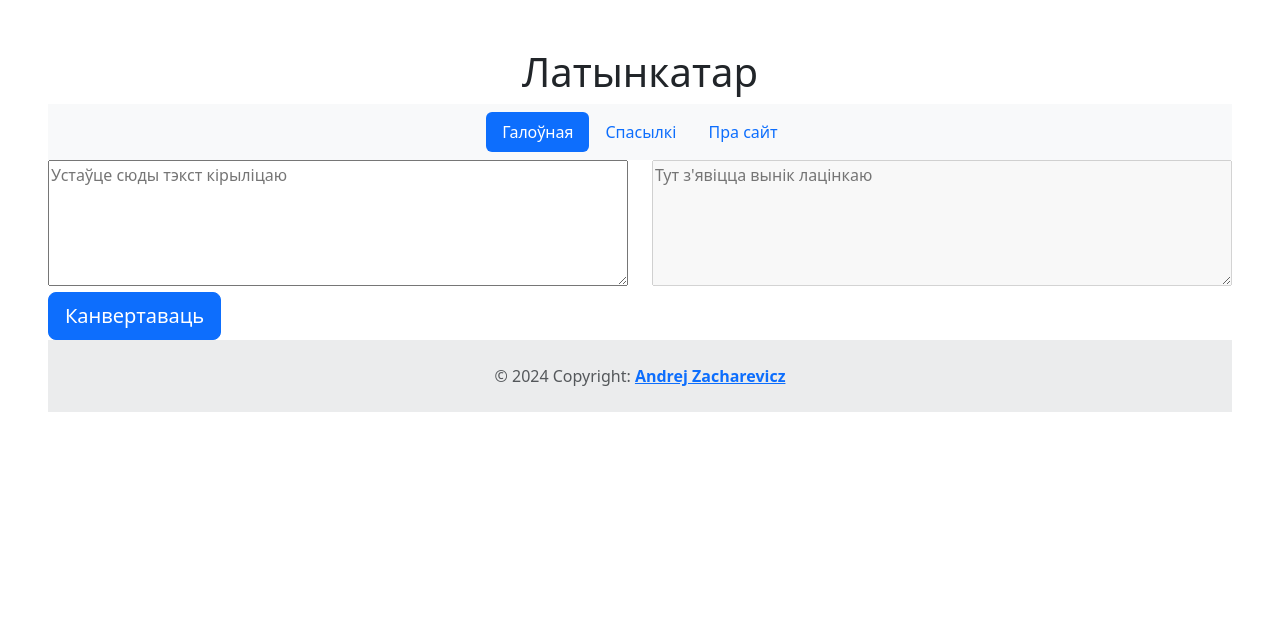
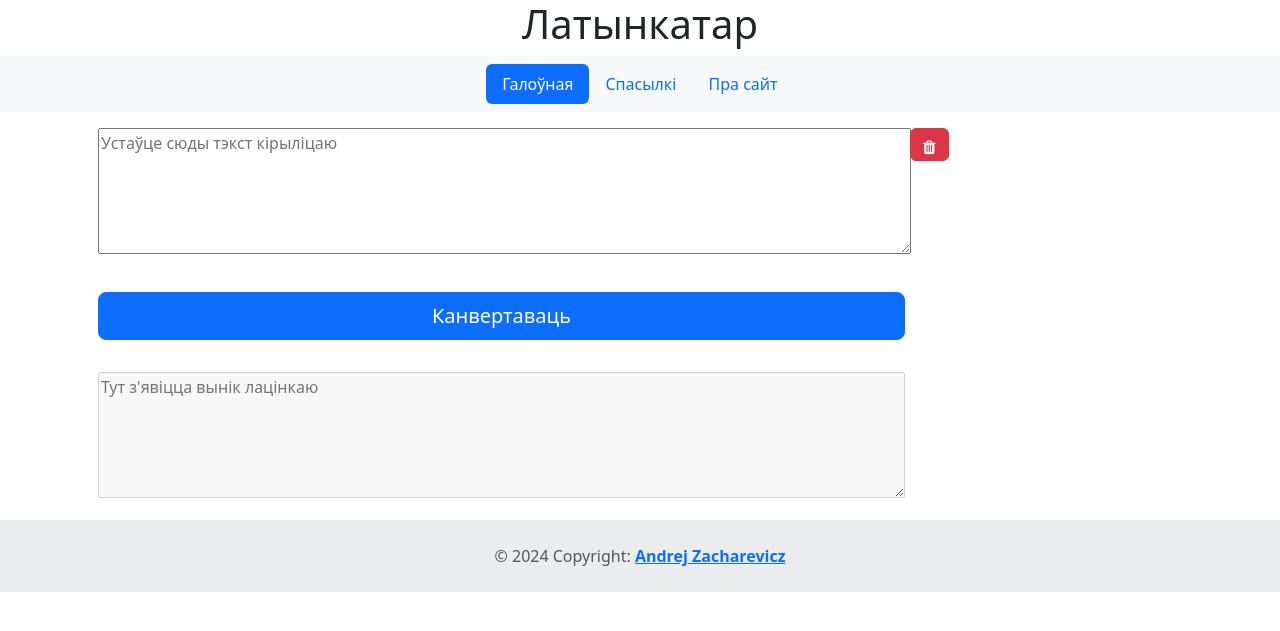
Before and after one commit to measles/latynkatar_site, a Flask app: page / in a window 1280 px wide. Shown: the top 631 px of the page. Run offline with Flask 3, Linux system fonts and the light colour scheme.

Commit message:
Нестрашны знешні выгляд (#14)
* Падправіў выгляд старонкі канвертэра
* Дадаў кнопку ачысткі поля ўводу
* Непасрэдна задаў колер фону старонкі белым (для ўсіх старонак)
* Выраўняў кнопку канвертацыі з абодваму тэкставымі палямі на форме канвертацыі
* Абнавіў старонку са спасылкамі, каб дадаць адлегласць між зместам і меню з футэрам.
* Абнавіў стыль старонкі "Пра сайт"

```diff
--- a/static/script.js
+++ b/static/script.js
@@ -1,6 +1,6 @@
 function getConverted(){
-    var inputField = document.getElementById("input");
-    var outputField = document.getElementById("output");
+    let inputField = document.getElementById("input");
+    let outputField = document.getElementById("output");
     fetch('/convert', {
     method: 'POST',
     headers: {
@@ -18,3 +18,8 @@ function getConverted(){
     .then(response => outputField.value = response["text"])
     //document.getElementById("output").value = inputField.value;
 }
+
+function resetInput(){
+    let inputField = document.getElementById("input");
+    inputField.value = "";
+}
--- a/templates/about.html
+++ b/templates/about.html
@@ -1,5 +1,5 @@
 {% include 'head.j2' %}
-<div id="about">
+<div id="about" class="container p-3">
     <p  class="text-justify">
         Гэтая старонка з анлайн канвертэрам беларускага тэксту з кірыліцы ў лацінку — невялікі ўзор ўжывання маёй бібліятэкі
         <a href="https://pypi.org/project/latynkatar/" >latynkatar</a>, якая даступная на PyPi пад ліцэнзіяй
--- a/templates/head.j2
+++ b/templates/head.j2
@@ -10,13 +10,16 @@
 
     gtag('config', 'G-T46FNC93WZ');
     </script>
-    <meta charset="UTF-8">
+    <!-- Add icon library -->
+    <link rel="stylesheet" href="https://cdnjs.cloudflare.com/ajax/libs/font-awesome/4.7.0/css/font-awesome.min.css">
+    <!-- Add Bootstrap -->
     <meta name="viewport" content="width=device-width, initial-scale=1">
     <link href="https://cdn.jsdelivr.net/npm/bootstrap@5.3.3/dist/css/bootstrap.min.css" rel="stylesheet" integrity="sha384-QWTKZyjpPEjISv5WaRU9OFeRpok6YctnYmDr5pNlyT2bRjXh0JMhjY6hW+ALEwIH" crossorigin="anonymous">
+    <meta charset="UTF-8">
     <script src="{{ url_for('static', filename= 'script.js') }}"></script>
     <title>Łatynkatar{{ page_suffix }}</title>
 </head>
-<body class="p-5">
+<body style="bg-white">
     <script src="https://cdn.jsdelivr.net/npm/bootstrap@5.3.3/dist/js/bootstrap.bundle.min.js" integrity="sha384-YvpcrYf0tY3lHB60NNkmXc5s9fDVZLESaAA55NDzOxhy9GkcIdslK1eN7N6jIeHz" crossorigin="anonymous"></script>
    <h1 class='text-center'>{{ page_name }}</h1>
    <!-- Верхняе меню -->
--- a/templates/index.html
+++ b/templates/index.html
@@ -1,13 +1,28 @@
 {% include 'head.j2' %}
     <form name="convert">
-    <div class="row">
-        <div class="col">
+        <div class="container">
+                <div class="row row-cols-2 p-3">
+                    <div class="input-group">
+                        <div class="col-9">
                             <textarea id="input" placeholder="Устаўце сюды тэкст кірыліцаю" rows="5" class="w-100"></textarea>
                         </div>
-        <div class="col">
+                        <div class="col-1">
+                            <button class="btn btn-danger btn-xxl h-25 align-items-center" type="button" onClick="resetInput()"><i class="fa fa-trash"></i></button>
+                        </div>
+                    </div>
+                </div>
+                <div class="row row-cols-2 p-3">
+                    <div class="col-9">
+                        <input type="button" class="btn  btn-primary btn-lg w-100" value="Канвертаваць" onclick="getConverted()"/>
+                    </div>
+                </div>
+                <div class="row row-cols-2 p-3">
+                    <div class="col-9">
                         <textarea id="output" placeholder="Тут з'явіцца вынік лацінкаю" disabled readonly rows="5" class="w-100"></textarea>
                     </div>
                 </div>
-    <input type="button" class="btn  btn-primary btn-lg" value="Канвертаваць" onclick="getConverted()"/>
+            </div>
+
+        </div>
     </form>
 {% include 'tail.j2' %}
--- a/templates/links.html
+++ b/templates/links.html
@@ -1,4 +1,5 @@
 {% include 'head.j2' %}
+   <div class="container p-3">
       <div class="accordion" id="links">
          <!-- Слоўнікі, даведнікі, праверка правапісу -->
          <div class="accordion-item">
@@ -37,4 +38,5 @@
          </div>
          <!-- Дзе купіць кнігі -->
       </div>
+   </div>
 {% include 'tail.j2' %}
```
Lines whose indentation alone changed are shown as unchanged.
